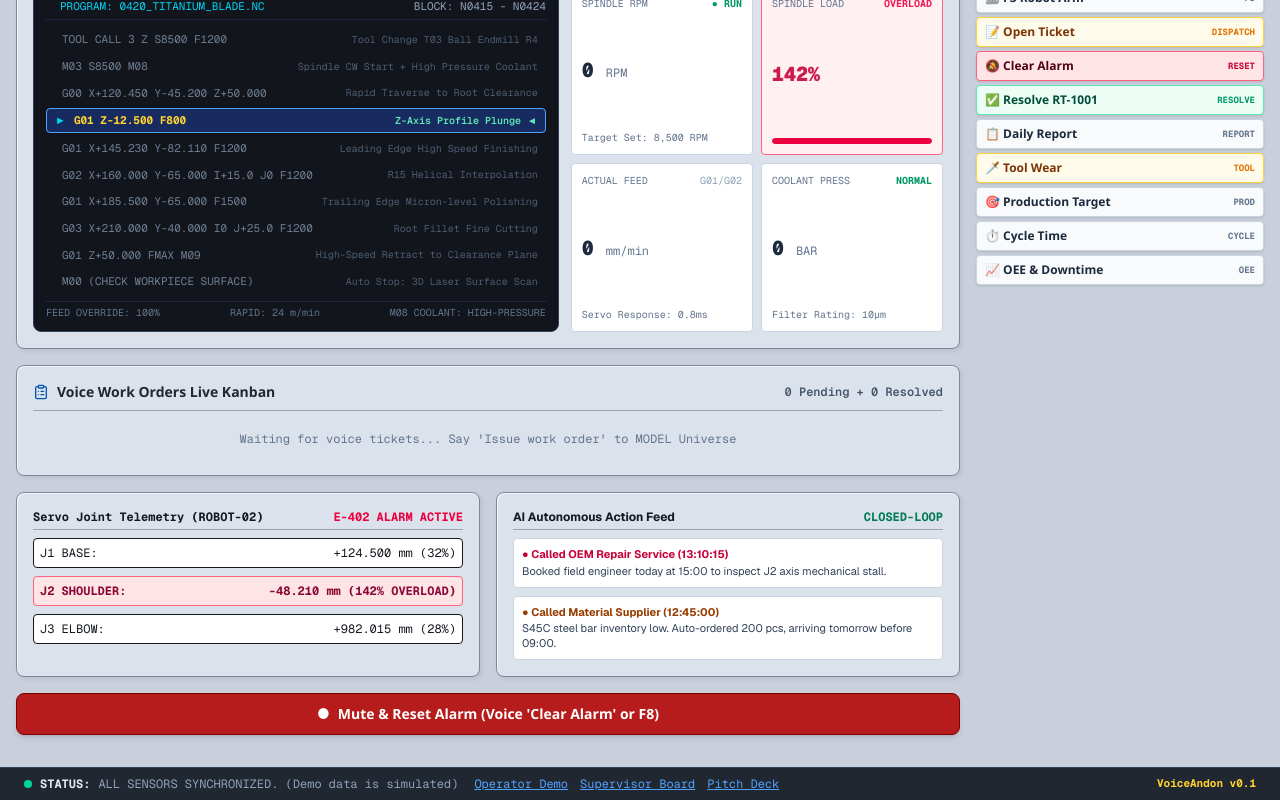
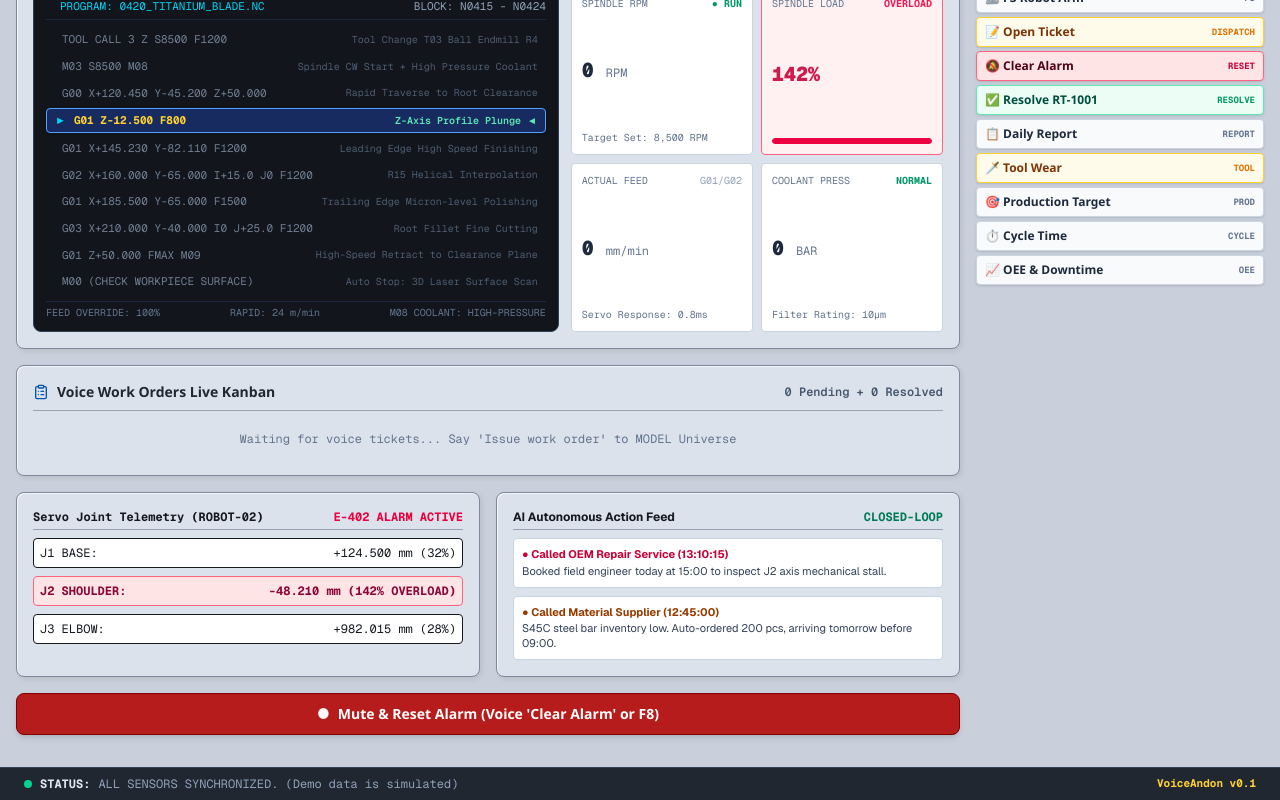
Before and after one commit to ming062027-hue/AssemblyAI, a Next.js app: page / in a window 1280 px wide. Shown: the part 933-1733 px from the top of the page. Built offline with nearby package versions, Linux system fonts and the light colour scheme.

Commit message:
[金庫線] 移除頁尾多餘的操作員與主管看板連結，回歸純粹的 CNC-640 介面設計

```diff
--- a/src/app/page.tsx
+++ b/src/app/page.tsx
@@ -3181,11 +3181,7 @@ export default function Home() {
             <span className="text-slate-200 font-bold">STATUS:</span>
             <span>ALL SENSORS SYNCHRONIZED. (Demo data is simulated)</span>
           </div>
-          <div className="flex items-center gap-3">
-            <a href="/operator" className="text-blue-400 hover:text-white underline">Operator Demo</a>
-            <a href="/dashboard" className="text-blue-400 hover:text-white underline">Supervisor Board</a>
-            <a href="/pitch" className="text-blue-400 hover:text-white underline">Pitch Deck</a>
-          </div>
+
         </div>
         <div className="flex items-center gap-4 text-[11px]">
           <span className="text-amber-300 font-bold" data-testid="site-version">
```
